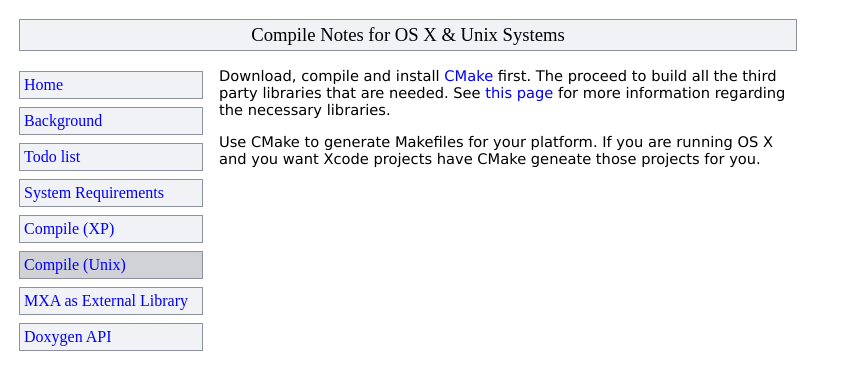
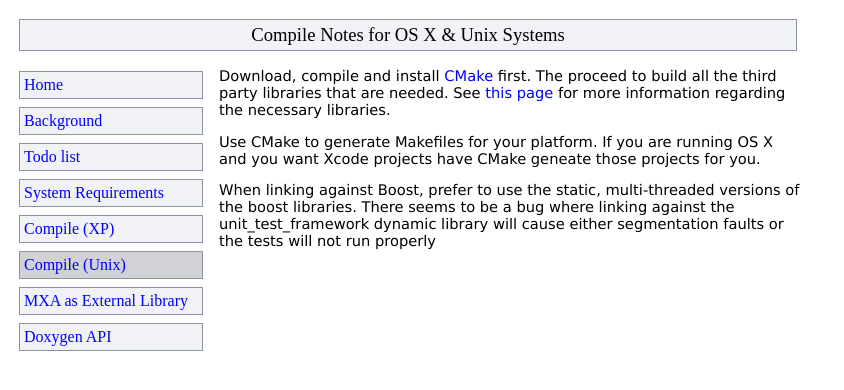
Before and after one commit to mpartio/MXADataModel, a plain HTML site: page Documentation/CompileNotesUnix.html in a window 1280 px wide. Shown: the whole page, without its empty margins (0-844 px from the left). Drawn offline with Linux system fonts and the light colour scheme.

Commit message:
Updated new FindBoos-alt.cmake to hide some of the options in the advanced view Updated some of the docs to reflect problems linking to the Boost dylibs

```diff
--- a/Documentation/CompileNotesUnix.html
+++ b/Documentation/CompileNotesUnix.html
@@ -39,6 +39,10 @@ Compile Notes for OS X & Unix Systems
     </p>
     <p>Use CMake to generate Makefiles for your platform. If you are running OS X and you
     want Xcode projects have CMake geneate those projects for you.</p>
+
+    <p>When linking against Boost, prefer to use the static, multi-threaded versions of the boost libraries. There seems
+    to be a bug where linking against the unit_test_framework dynamic library will cause either segmentation faults
+    or the tests will not run properly</p>
 </td></tr>
 </table>
 </body>
```
Also changed, not shown: Documentation/SystemRequirements.html (+1 -1 lines), 1 other file.
